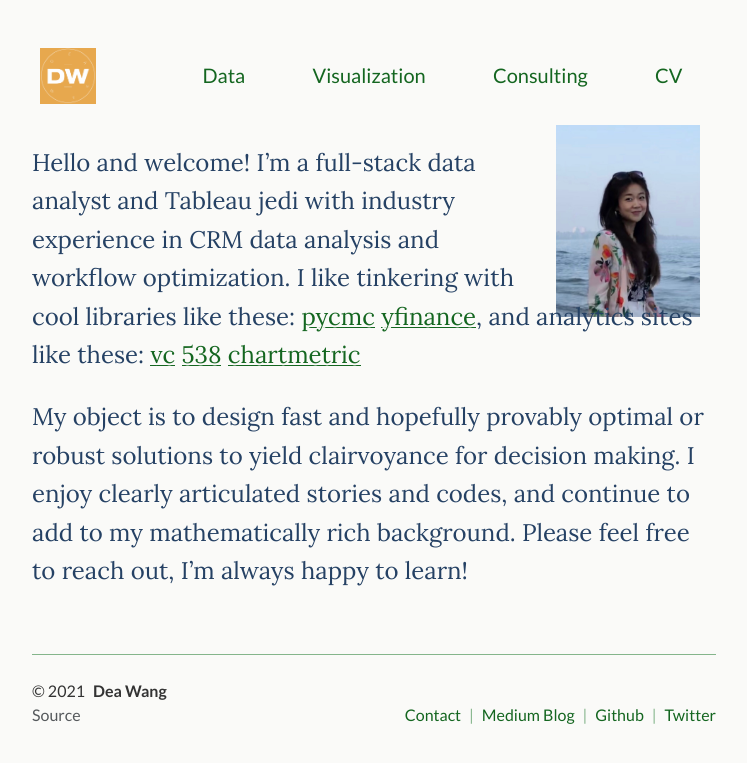
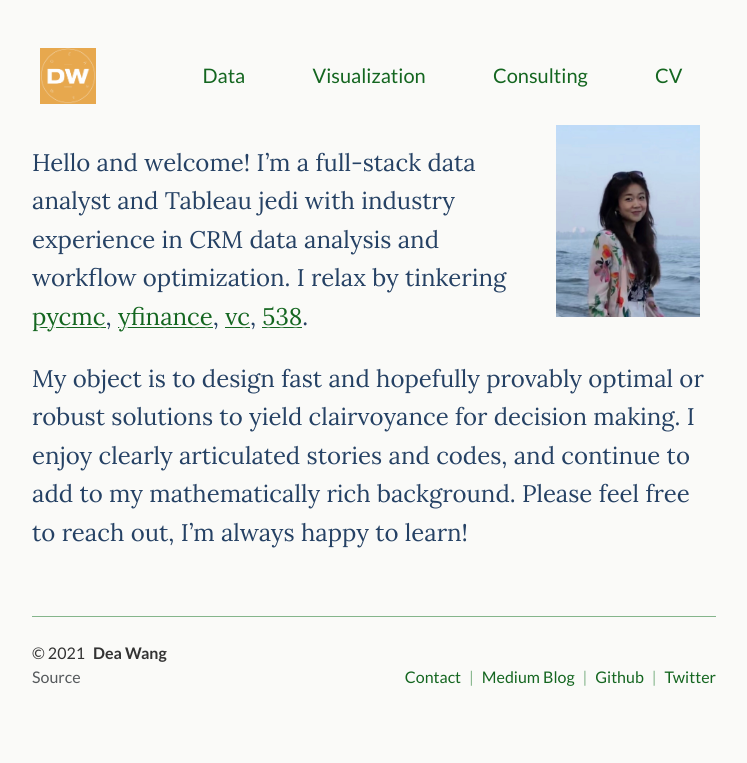
Before and after one commit to deawyk/deawyk.github.io, a Jekyll site: the page built from index.md, in a window 1280 px wide. Shown: the top 763 px of the page, without its empty margins (266-1013 px from the left). Built offline with Jekyll 4.4.1, drawn with Linux system fonts in a browser that asks for light colours.

Commit message:
Update index.md

```diff
--- a/index.md
+++ b/index.md
@@ -14,7 +14,7 @@ title: Dea Wang
 {:/}
 
 <div class="lead lead-about">
-Hello and welcome! I'm a full-stack data analyst and Tableau jedi with industry experience in CRM data analysis and workflow optimization. I like tinkering with cool libraries like these: [pycmc](https://pypi.org/project/pycmc/) [yfinance](https://pypi.org/project/yfinance/), and analytics sites like these: [vc](https://www.visualcapitalist.com) [538](fivethirtyeight.com) [chartmetric](https://www.chartmetric.com/)
+Hello and welcome! I'm a full-stack data analyst and Tableau jedi with industry experience in CRM data analysis and workflow optimization. I relax by tinkering [pycmc](https://pypi.org/project/pycmc/), [yfinance](https://pypi.org/project/yfinance/), [vc](https://www.visualcapitalist.com), [538](fivethirtyeight.com).
 
 My object is to design fast and hopefully provably optimal or robust solutions to yield clairvoyance for decision making. I enjoy clearly articulated stories and codes, and continue to add to my mathematically rich background. Please feel free to reach out, I'm always happy to learn!
 </div>
```
